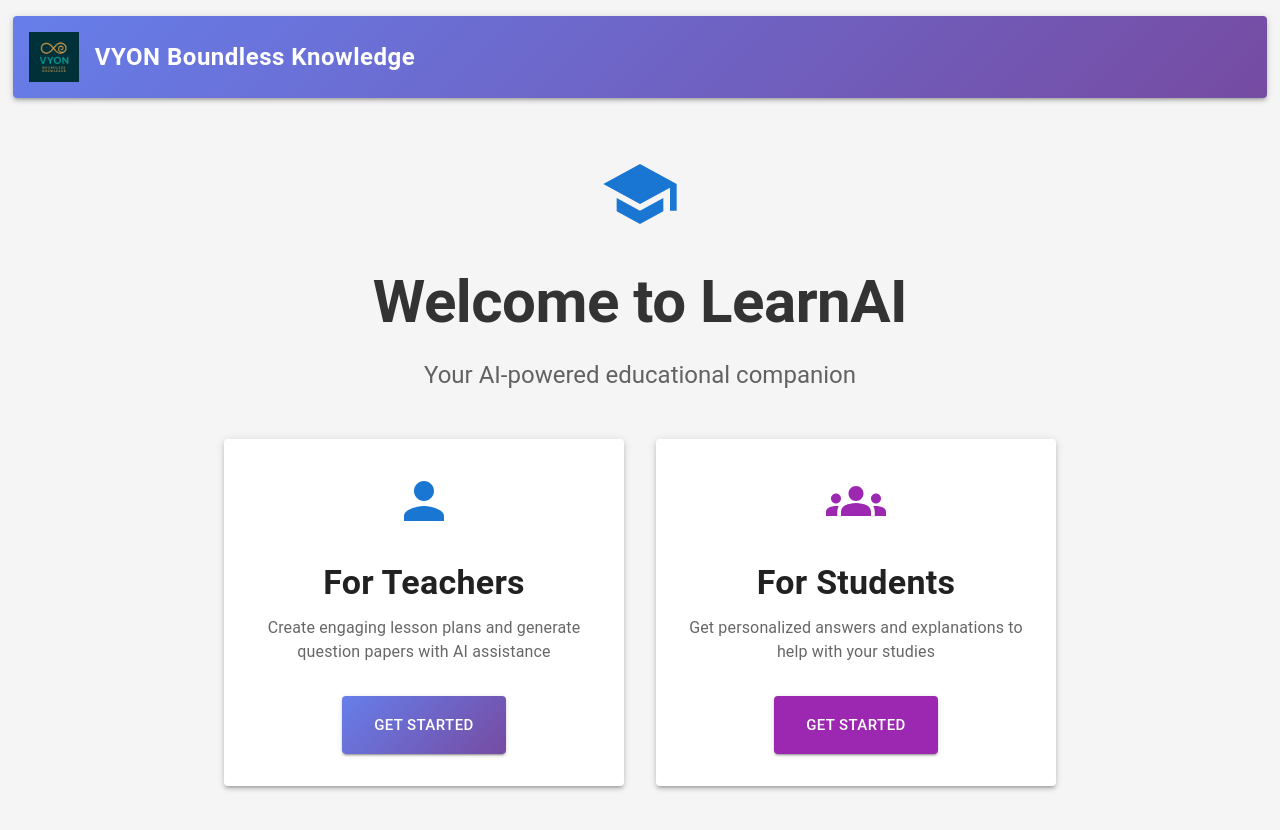
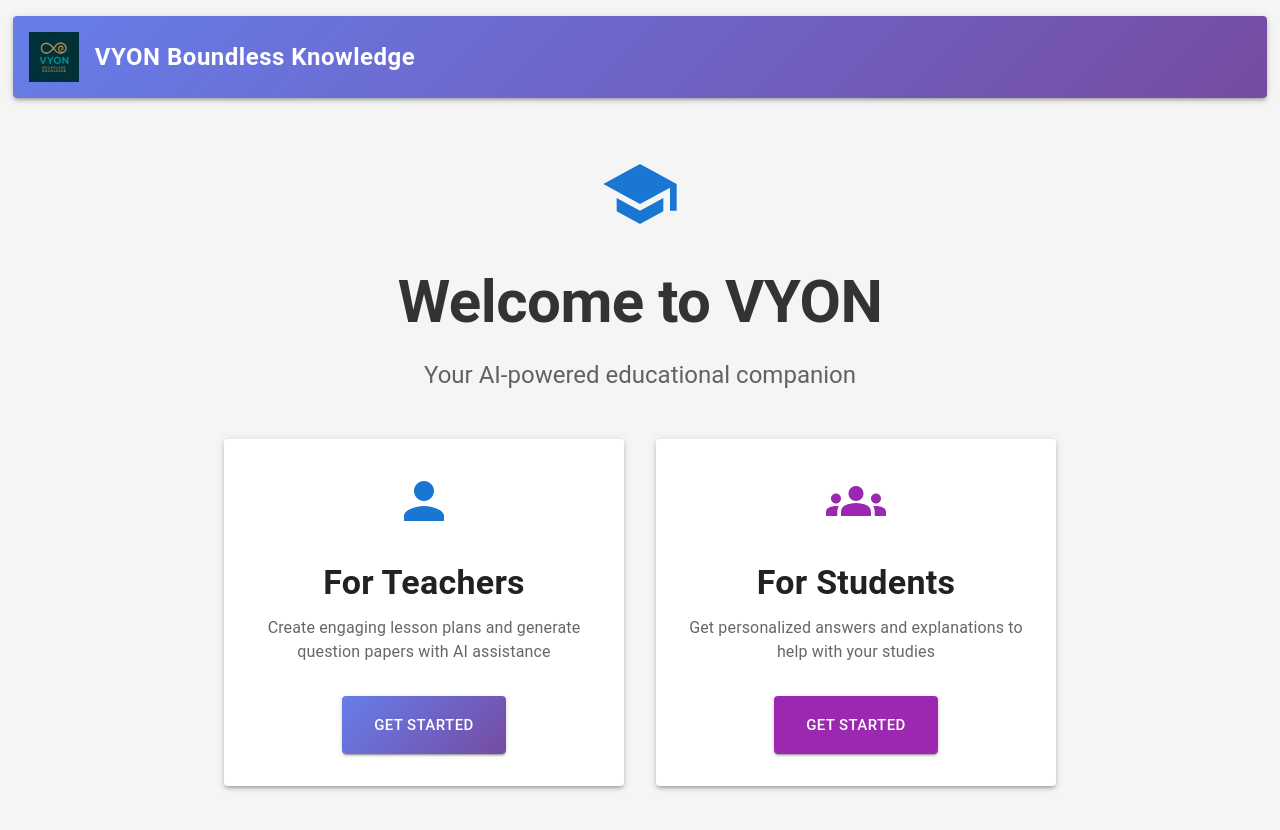
Before and after one commit to Vrushi007/school-ai.ui, a React (Create React App) app: page /school-ai.ui/home in a window 1280 px wide. Shown: the top 830 px of the page. Built offline with nearby package versions, Linux system fonts and the light colour scheme.

Commit message:
Change in the App title

```diff
--- a/src/components/Home.tsx
+++ b/src/components/Home.tsx
@@ -26,7 +26,7 @@
           gutterBottom
           sx={{ fontWeight: 600 }}
         >
-          Welcome to LearnAI
+          Welcome to VYON
         </Typography>
 
         <Typography
--- a/src/utils/teacherUtils.ts
+++ b/src/utils/teacherUtils.ts
@@ -5,7 +5,7 @@
  * Generates a content title based on the current app state
  */
 export const getContentTitle = (state: AppState): string => {
-  let title = "Welcome to LearnAI";
+  let title = "Welcome to VYON";
 
   if (state.selectedTopic && state.selectedChapter) {
     title = `${state.selectedChapter.title} - ${state.selectedTopic.title}`;
```
